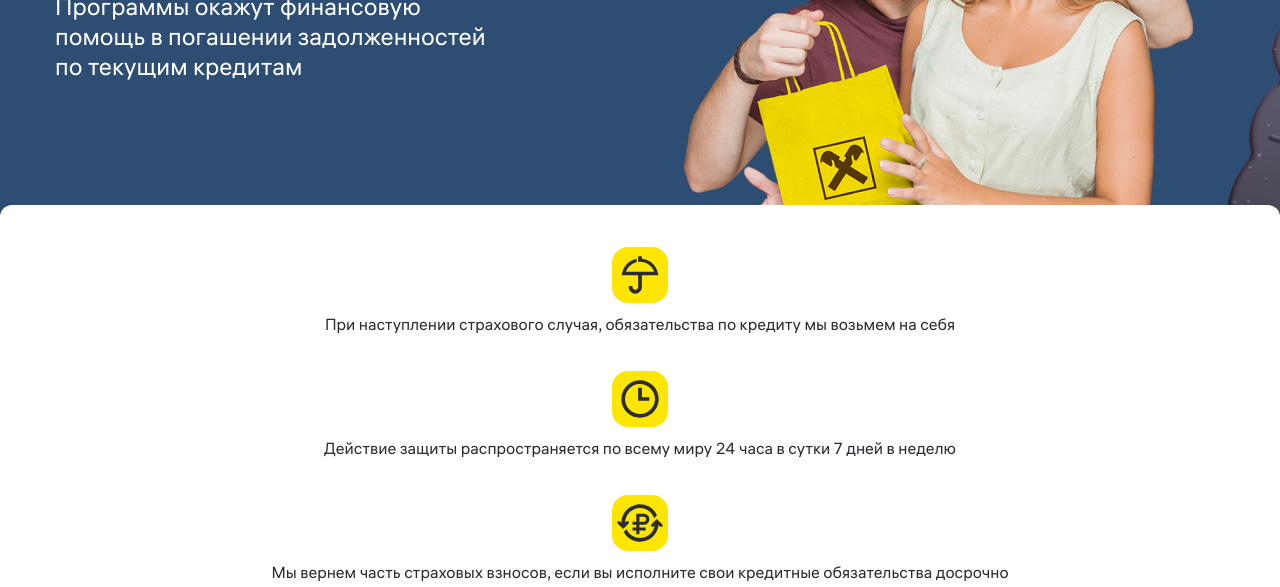
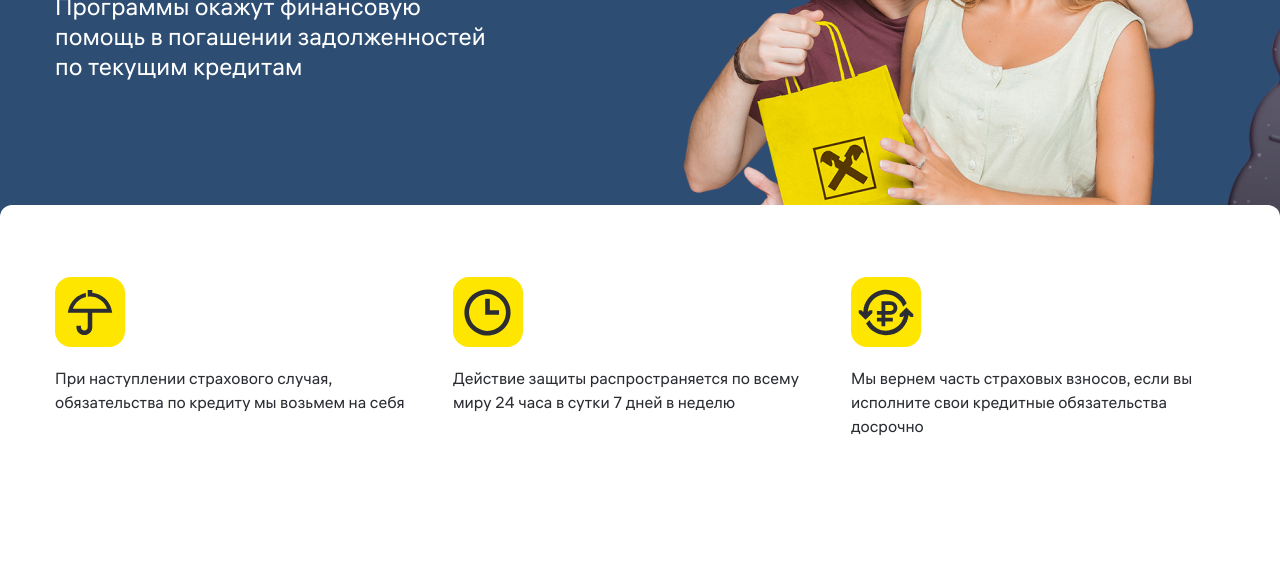
Before and after one commit to JustifyContentSB/raiffeisen, a website: page app/index.html in a window 1280 px wide. Shown: the part 352-939 px from the top of the page. After the commit the page ends 800 px from the top, so only its background shows below. Drawn offline with Linux system fonts and the light colour scheme; files whose address does not match are found by name.

Commit message:
Стилизация секции "features" на разрешении от 768px

```diff
--- a/app/scss/features.scss
+++ b/app/scss/features.scss
@@ -46,3 +46,44 @@
 		color: #2B2D33;
 	}
 }
+
+@media(min-width: 768px) {
+    .features {
+		&__wrapper {
+			padding-top: 60px;
+		}
+		&__list {
+			flex-direction: row;
+		}
+		&__item {
+			width: calc(33.33% - 16px);
+			margin-top: 0;
+			margin-right: 24px;
+			align-items: flex-start;
+			&:nth-child(3n) {
+				margin-right: 0;
+			}
+		}
+		&__logo {
+			width: 70px;
+			height: 70px;
+			&--umbrella img {
+				width: 46px;
+				height: 47px;
+			}
+			&--time img {
+				width: 47px;
+				height: 47px;
+			}
+			&--money img {
+				width: 56px;
+				height: 47px;
+			}
+		}
+		&__text {
+			padding: 0;
+			margin-top: 22px;
+			text-align: left;
+		}
+	}
+}
```
Also changed, not shown: app/css/style.min.css.
